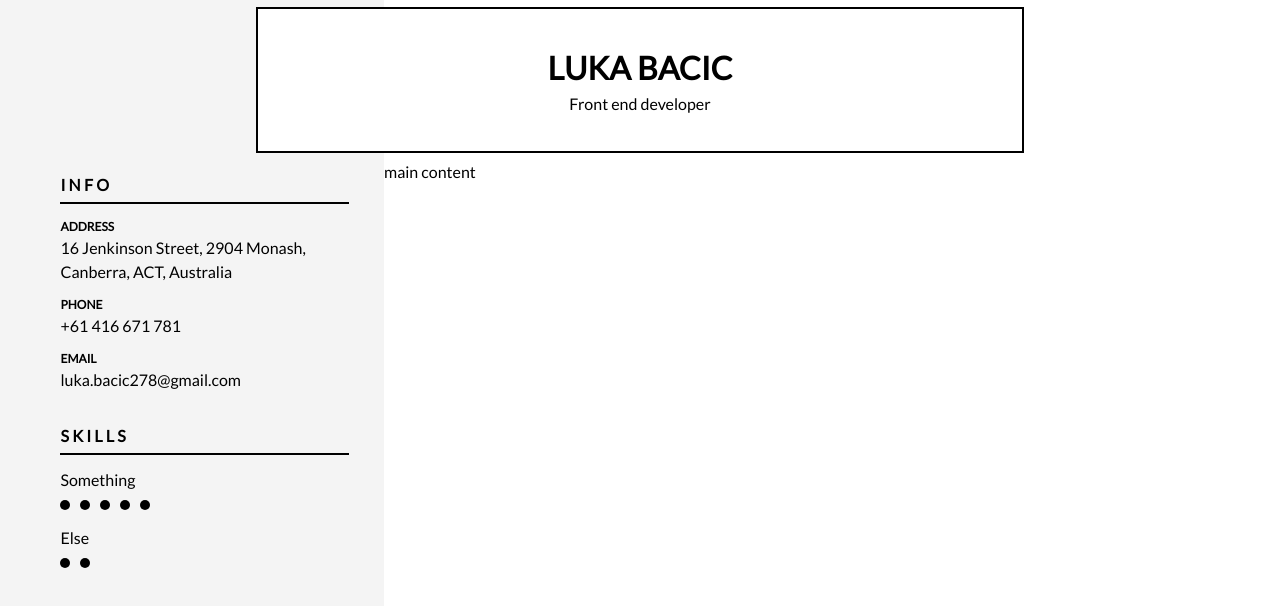
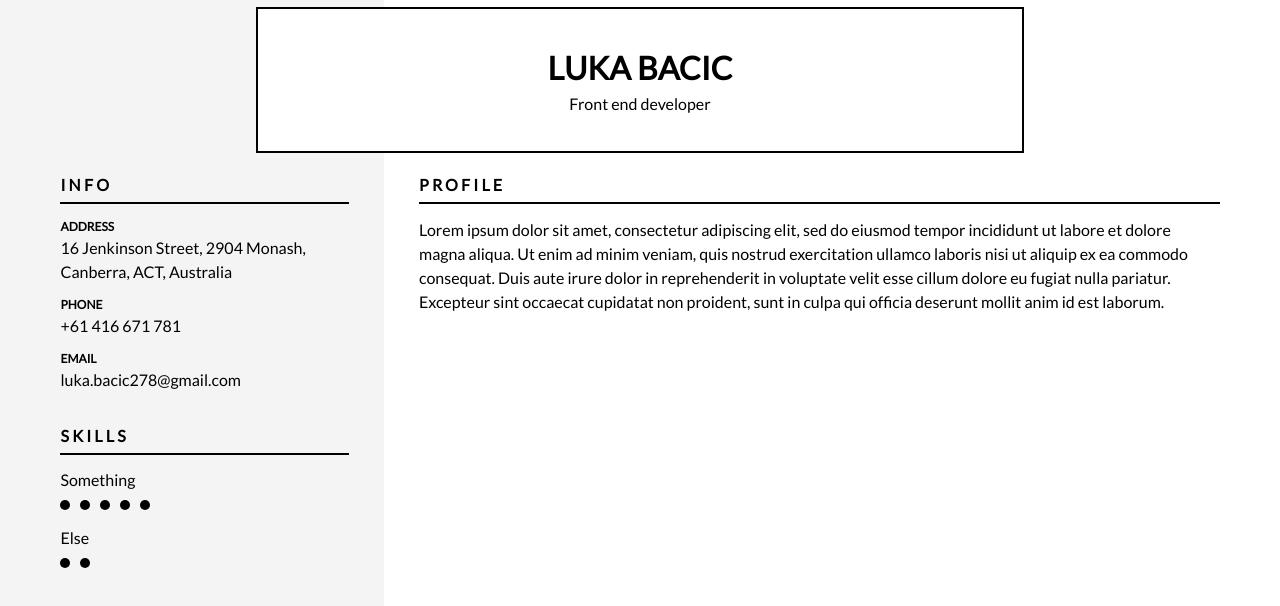
Before and after one commit to luka-bacic/cv-builder, a Vue app: page / in a window 1280 px wide. Shown: the top 606 px of the page. Built offline with nearby package versions, Linux system fonts and the light colour scheme.

Commit message:
Add profile summary section

```diff
--- /dev/null
+++ b/src/components/content/Summary.vue
@@ -0,0 +1,24 @@
+<template>
+  <div class="summary">
+    <h2>Profile</h2>
+    <p>{{ text }}</p>
+  </div>
+</template>
+
+<script>
+export default {
+  props: {
+    text: {
+      type: String,
+      required: true,
+      default:
+        "Ana's versatile arsenal allows her to affect heroes all over the battlefield. Her Biotic Rifle rounds and Biotic Grenades heal allies and damage or impair enemies; her sidearm tranquilizes key targets, and Nano Boost gives one of her comrades a considerable increase in power.",
+    },
+  },
+};
+</script>
+
+<style lang="scss" scoped>
+.summary {
+}
+</style>
--- a/src/components/layout/Main.vue
+++ b/src/components/layout/Main.vue
@@ -1,9 +1,21 @@
 <template>
-  <main class="main-content">main content</main>
+  <main class="main-content">
+    <Summary :text="profileSummary" />
+  </main>
 </template>
 
 <script>
-export default {};
+import Summary from '../content/Summary';
+
+import { profile } from '../../data';
+export default {
+  components: { Summary },
+  data() {
+    return {
+      profileSummary: profile,
+    };
+  },
+};
 </script>
 
 <style lang="scss" scoped>
@@ -13,5 +25,7 @@ export default {};
   background: c(main);
   // margin-top: -$header-size;
   padding-top: $header-size;
+  padding-left: $padding;
+  padding-right: $pm-left;
 }
 </style>
--- a/src/data.js
+++ b/src/data.js
@@ -19,3 +19,7 @@ export const skills = [
     xp: 2,
   },
 ];
+
+// Summary, first section on the right hand side
+export const profile =
+  'Lorem ipsum dolor sit amet, consectetur adipiscing elit, sed do eiusmod tempor incididunt ut labore et dolore magna aliqua. Ut enim ad minim veniam, quis nostrud exercitation ullamco laboris nisi ut aliquip ex ea commodo consequat. Duis aute irure dolor in reprehenderit in voluptate velit esse cillum dolore eu fugiat nulla pariatur. Excepteur sint occaecat cupidatat non proident, sunt in culpa qui officia deserunt mollit anim id est laborum.';
```
